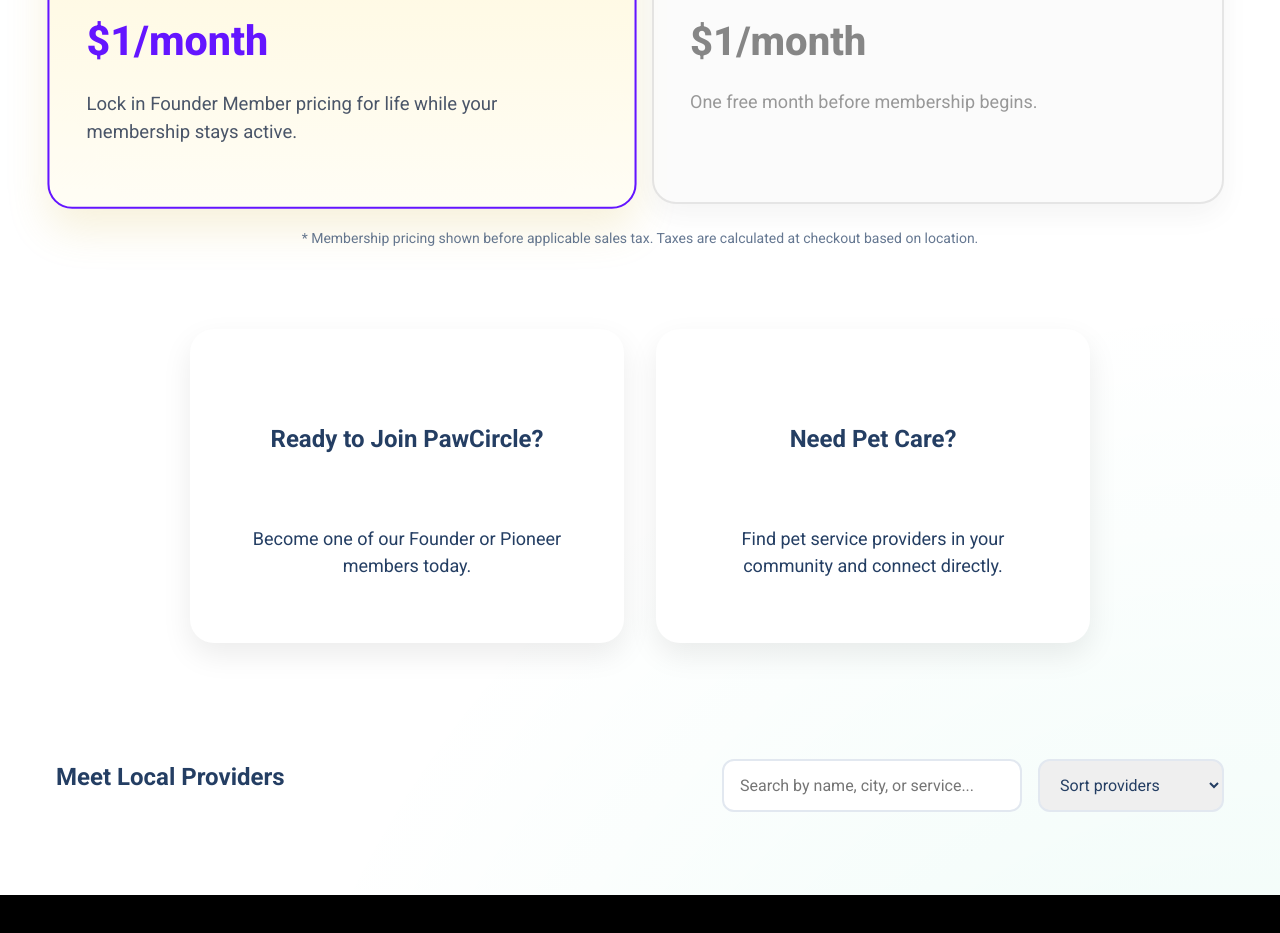
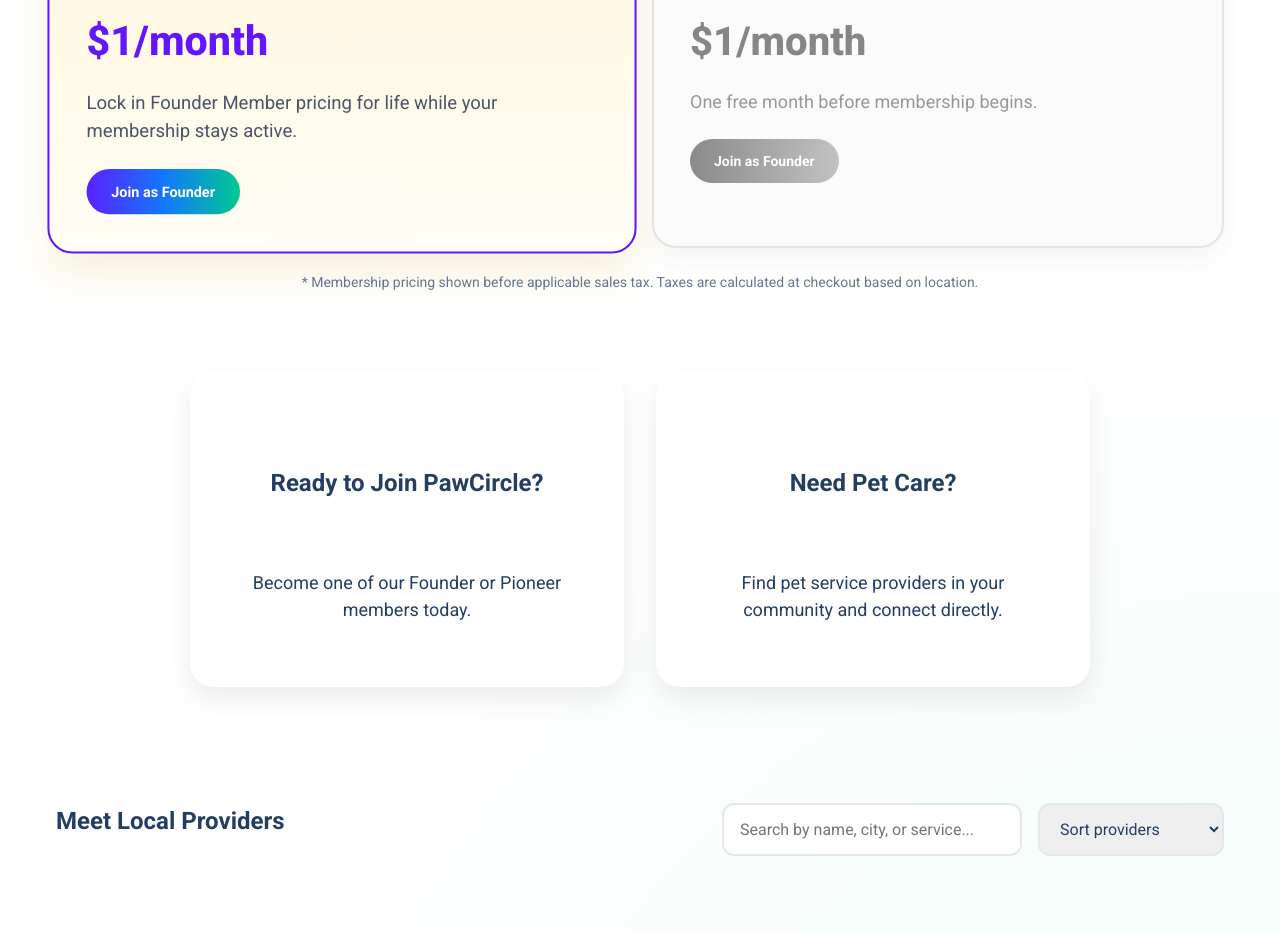
Before and after one commit to reaaland/PawCircle-Membership, a React (Vite) app: page / in a window 1280 px wide. Shown: the part 1400-2333 px from the top of the page. Built offline with nearby package versions, Linux system fonts and the light colour scheme.

Commit message:
added join button to price cards

```diff
--- a/src/components/Membership.jsx
+++ b/src/components/Membership.jsx
@@ -1,6 +1,6 @@
 import { FontAwesomeIcon } from "@fortawesome/react-fontawesome";
 import { faPaw } from "@fortawesome/free-solid-svg-icons";
-
+import JoinButton from "./JoinButton";
 
 function FounderCard() {
   return (
@@ -12,9 +12,12 @@
       </h3>
       <p className="price">$1/month</p>
       <p className="pricing__subtext">Lock in Founder Member pricing for life while your membership stays active.</p>
+
+      <JoinButton text="Join as Founder" />
     </div>
+
   );
-}
+ }
 
 function PioneerCard() {
   return (
@@ -26,6 +29,8 @@
       </h3>
       <p className="price">$1/month</p>
       <p className="pricing__subtext">One free month before membership begins.</p>
+
+      <JoinButton text="Join as Founder" />
     </div>
   );
 }
@@ -37,6 +42,8 @@
       <h3>Pet Owner Membership</h3>
       <p className="price">$1/month</p>
       <p className="pricing__subtext">For members looking for pet services.</p>
+
+      <JoinButton text="Join as Founder" />
     </div>
   );
 }
@@ -48,6 +55,8 @@
       <h3>Pet Service Provider Membership</h3>
       <p className="price">$1.50/month</p>
       <p className="pricing__subtext">For members looking to grow their pet business.</p>
+
+      <JoinButton text="Join as Founder" />
     </div>
   );
 }
@@ -59,6 +68,8 @@
       <h3>Owner + Provider Membership</h3>
       <p className="price">$2/month</p>
       <p className="pricing__subtext">For members who want both options.</p>
+
+      <JoinButton text="Join as Founder" />
     </div>
   );
 }
```
